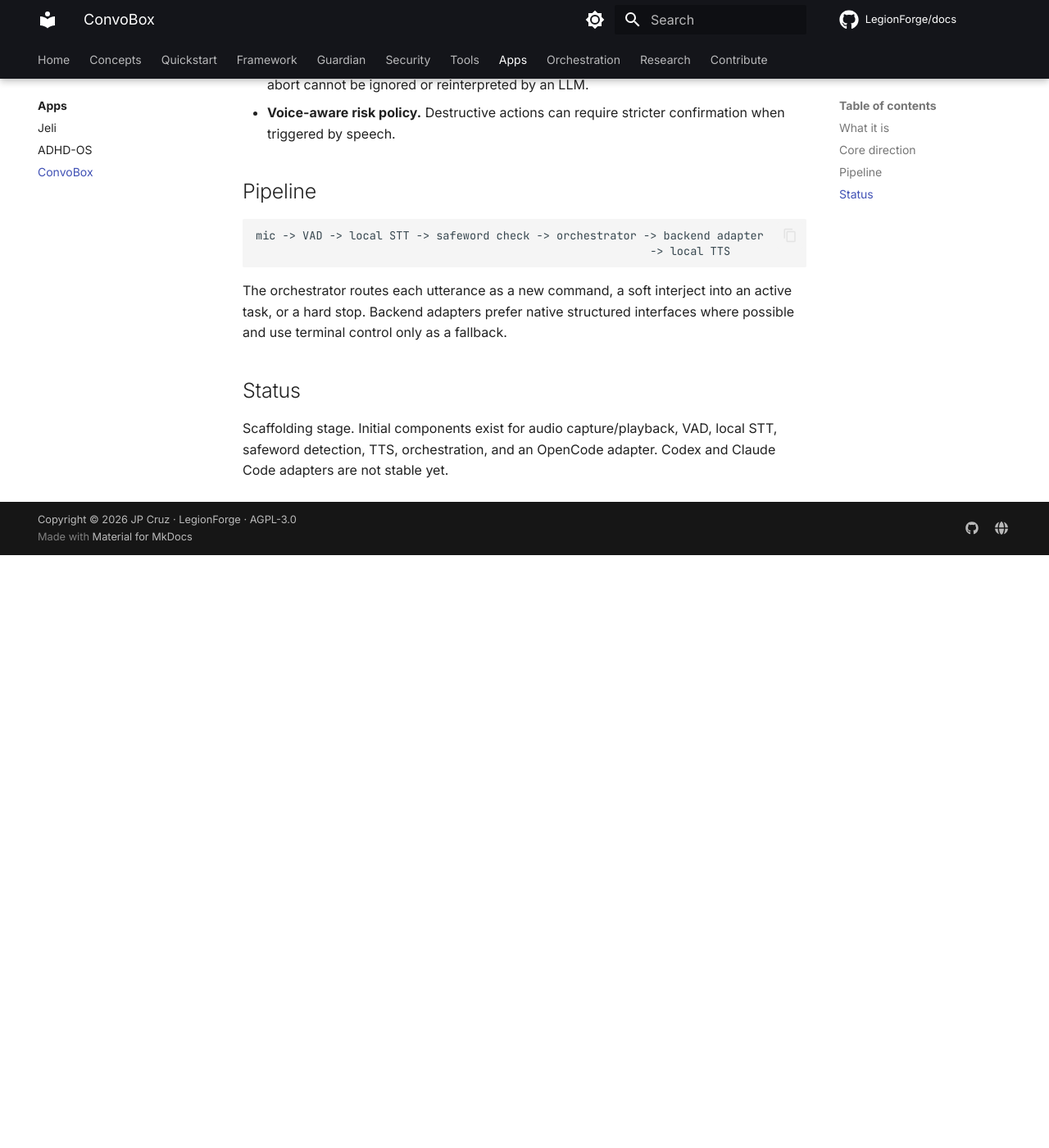
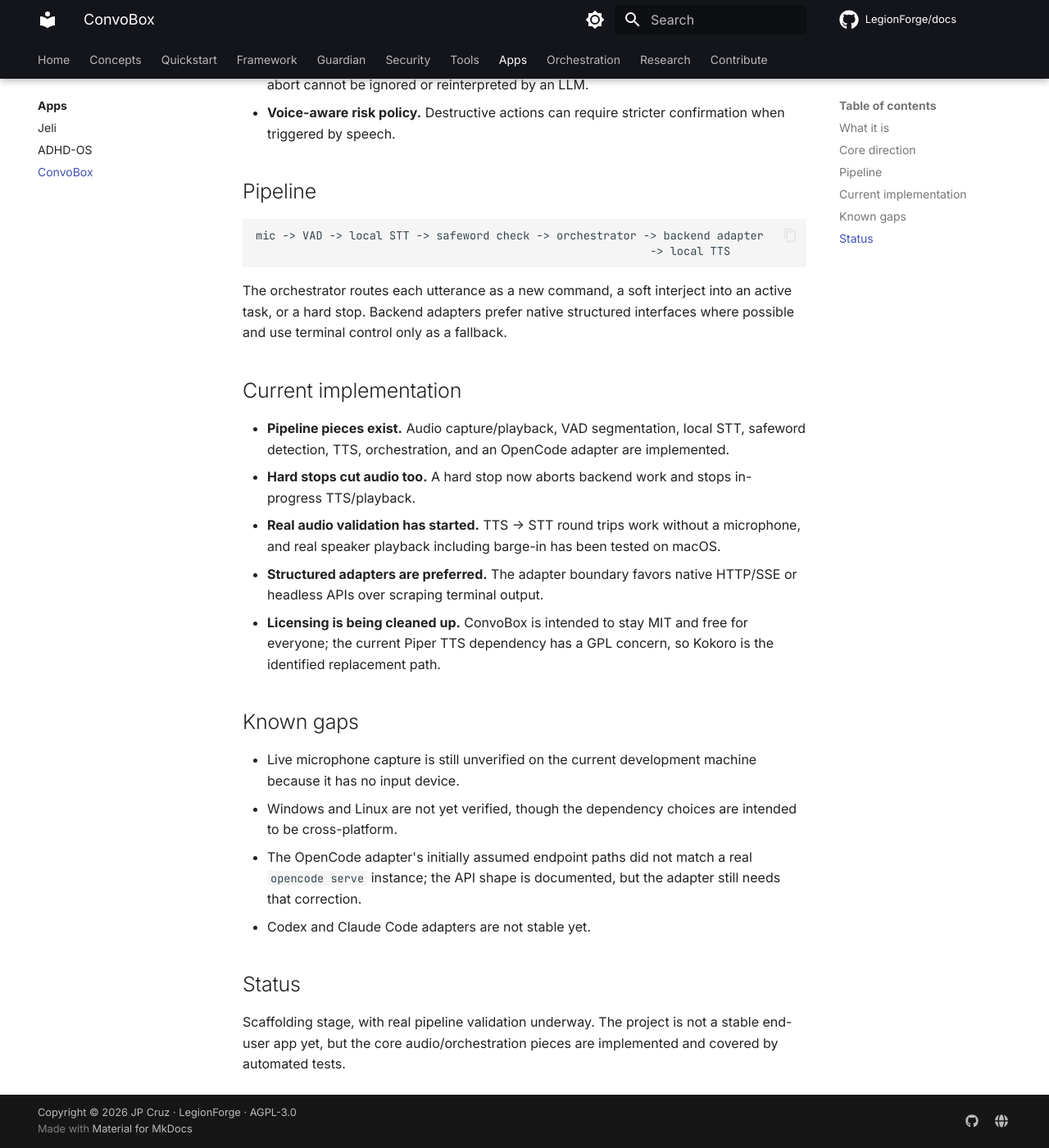
Before and after one commit to LegionForge/docs, an MkDocs documentation site: the page built from docs/apps/convobox.md, in a window 1280 px wide and 1400 px high, scrolled down 723 px. Shown: the whole window at 82% size. Built offline with MkDocs 1.6.1 and Material for MkDocs 9.7.7, drawn with Linux system fonts in a browser that asks for light colours; comment, search, counter and statistics services are not loaded; before the commit the page ends 1399 px from its top, so only the background shows below that.

Commit message:
Update ConvoBox documentation

```diff
--- a/docs/apps/convobox.md
+++ b/docs/apps/convobox.md
@@ -26,6 +26,21 @@ mic -> VAD -> local STT -> safeword check -> orchestrator -> backend adapter
 
 The orchestrator routes each utterance as a new command, a soft interject into an active task, or a hard stop. Backend adapters prefer native structured interfaces where possible and use terminal control only as a fallback.
 
+## Current implementation
+
+- **Pipeline pieces exist.** Audio capture/playback, VAD segmentation, local STT, safeword detection, TTS, orchestration, and an OpenCode adapter are implemented.
+- **Hard stops cut audio too.** A hard stop now aborts backend work and stops in-progress TTS/playback.
+- **Real audio validation has started.** TTS -> STT round trips work without a microphone, and real speaker playback including barge-in has been tested on macOS.
+- **Structured adapters are preferred.** The adapter boundary favors native HTTP/SSE or headless APIs over scraping terminal output.
+- **Licensing is being cleaned up.** ConvoBox is intended to stay MIT and free for everyone; the current Piper TTS dependency has a GPL concern, so Kokoro is the identified replacement path.
+
+## Known gaps
+
+- Live microphone capture is still unverified on the current development machine because it has no input device.
+- Windows and Linux are not yet verified, though the dependency choices are intended to be cross-platform.
+- The OpenCode adapter's initially assumed endpoint paths did not match a real `opencode serve` instance; the API shape is documented, but the adapter still needs that correction.
+- Codex and Claude Code adapters are not stable yet.
+
 ## Status
 
-Scaffolding stage. Initial components exist for audio capture/playback, VAD, local STT, safeword detection, TTS, orchestration, and an OpenCode adapter. Codex and Claude Code adapters are not stable yet.
+Scaffolding stage, with real pipeline validation underway. The project is not a stable end-user app yet, but the core audio/orchestration pieces are implemented and covered by automated tests.
```
